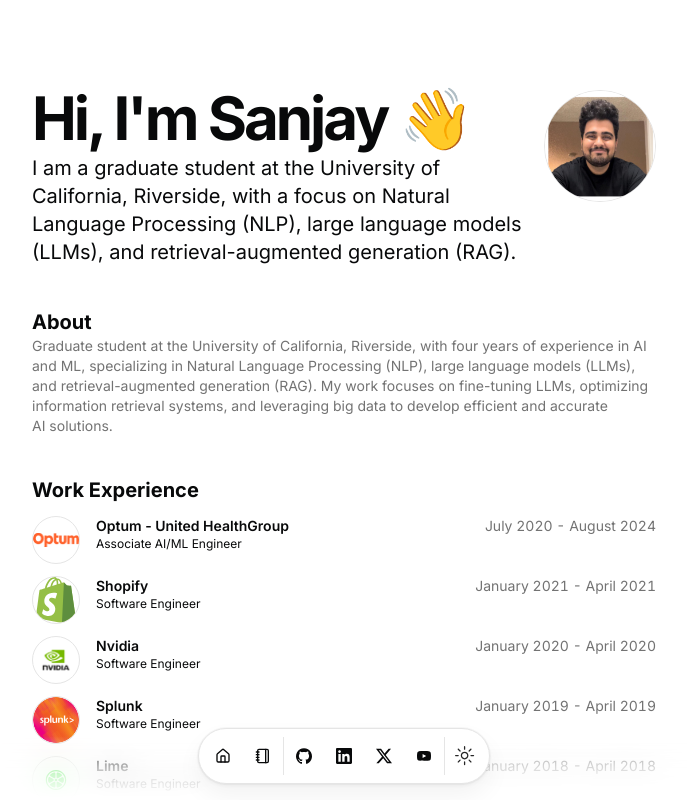
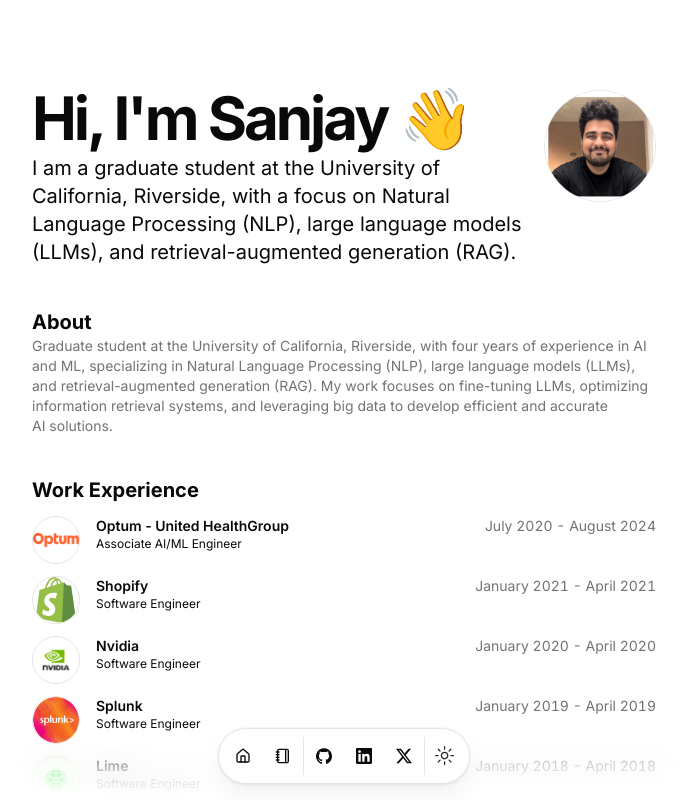
Before and after one commit to Sanjay1S/SanjaySrinivasa.github.io, a Next.js app: page / in a window 1280 px wide. Shown: the top 800 px of the page, without its empty margins (296-983 px from the left). Built offline with nearby package versions, Linux system fonts and the light colour scheme.

Commit message:
fix: update LinkedIn URL and comment out YouTube section

```diff
--- a/src/data/resume.tsx
+++ b/src/data/resume.tsx
@@ -55,7 +55,7 @@ export const DATA = {
       },
       LinkedIn: {
         name: "LinkedIn",
-        url: "www.linkedin.com/in/sanjay-srinivasa-31668915a",
+        url: "https://www.linkedin.com/in/sanjay-srinivasa-31668915a",
         icon: Icons.linkedin,
 
         navbar: true,
@@ -67,12 +67,12 @@ export const DATA = {
 
         navbar: true,
       },
-      Youtube: {
-        name: "Youtube",
-        url: "https://dub.sh/dillion-youtube",
-        icon: Icons.youtube,
-        navbar: true,
-      },
+      // Youtube: {
+      //   name: "Youtube",
+      //   url: "https://dub.sh/dillion-youtube",
+      //   icon: Icons.youtube,
+      //   navbar: true,
+      // },
       email: {
         name: "Send Email",
         url: "#",
```
